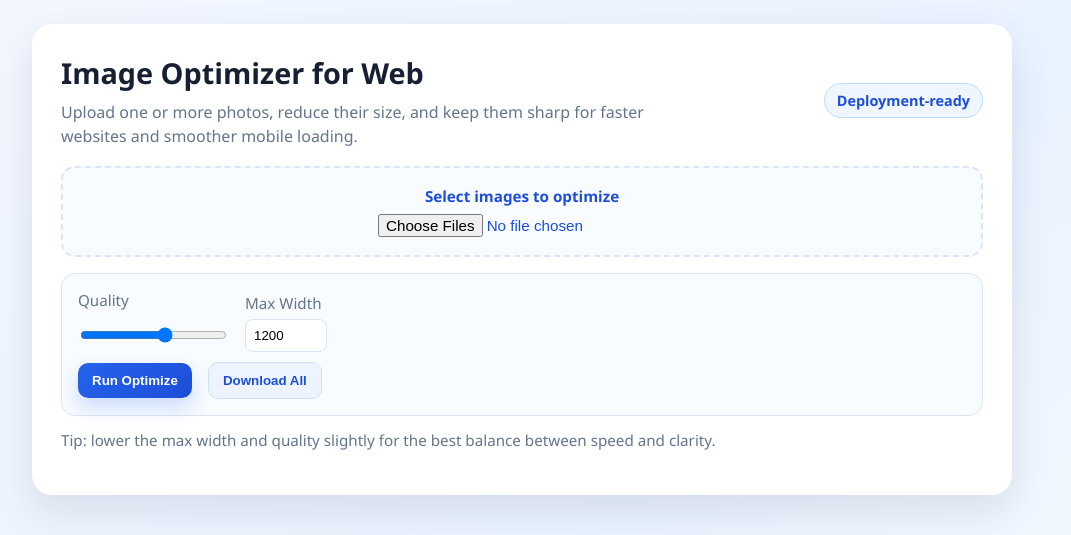
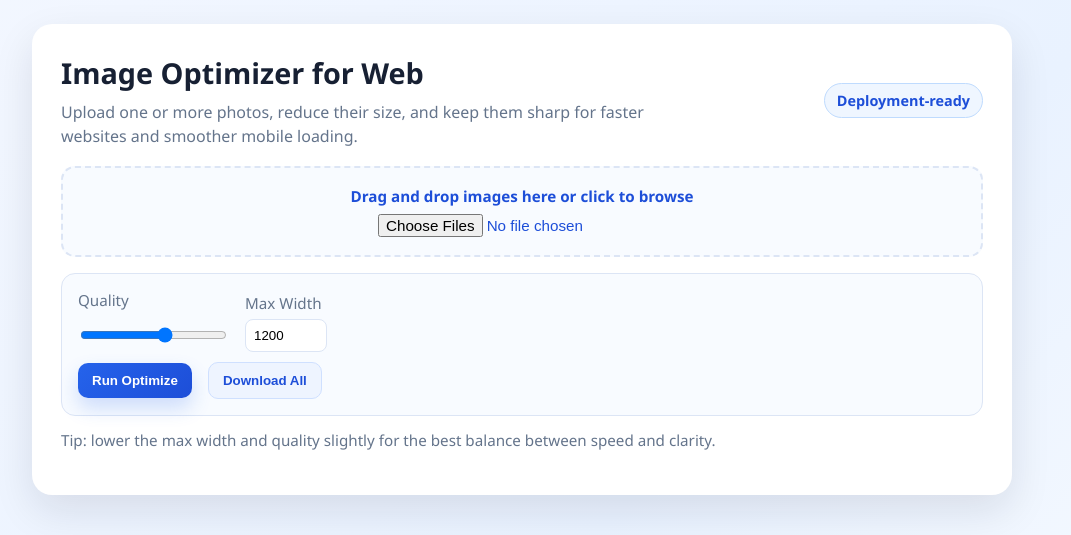
Before and after one commit to aldemas-py/codeSnippets, a PHP site: page / in a window 1280 px wide. Shown: the top 535 px of the page, without its empty margins (118-1189 px from the left). Run offline with PHP 8.4, Linux system fonts and the light colour scheme.

Commit message:
Drag and Drop option added

```diff
--- a/a My code smippets/scripts/index.php
+++ b/a My code smippets/scripts/index.php
@@ -201,6 +201,12 @@ if ($requestMethod === 'POST' && isset($_FILES['image']) && isset($_POST['fileNa
         .upload-box:hover {
             border-color: var(--primary);
             background: #f0f7ff;
+        }
+
+        .upload-box.drag-over {
+            border-color: var(--primary);
+            background: #eaf4ff;
+            transform: scale(1.01);
         }
 
         .file-input {
@@ -409,8 +415,8 @@ if ($requestMethod === 'POST' && isset($_FILES['image']) && isset($_POST['fileNa
             <div class="chip">Deployment-ready</div>
         </div>
 
-        <label class="upload-box" for="imageUpload">
-            <strong>Select images to optimize</strong>
+        <label class="upload-box" id="dropZone" for="imageUpload">
+            <strong>Drag and drop images here or click to browse</strong>
             <input class="file-input" type="file" id="imageUpload" accept="image/*" multiple>
         </label>
 
@@ -451,6 +457,7 @@ if ($requestMethod === 'POST' && isset($_FILES['image']) && isset($_POST['fileNa
 
     <script>
         const uploadInput = document.getElementById('imageUpload');
+        const uploadBox = document.getElementById('dropZone');
         const qualityInput = document.getElementById('quality');
         const maxWidthInput = document.getElementById('maxWidth');
         const resultText = document.getElementById('result');
@@ -629,13 +636,16 @@ if ($requestMethod === 'POST' && isset($_FILES['image']) && isset($_POST['fileNa
             resultText.textContent = `Optimized ${item.fileName}.`;
         };
 
-        uploadInput.addEventListener('change', async (event) => {
-            const files = Array.from(event.target.files || []);
-            if (!files.length) return;
+        const handleFiles = async (files) => {
+            const imageFiles = Array.from(files || []).filter((file) => file && file.type.startsWith('image/'));
+            if (!imageFiles.length) {
+                resultText.textContent = 'Please choose image files.';
+                return;
+            }
 
             selectedImages = [];
 
-            for (const file of files) {
+            for (const file of imageFiles) {
                 const dataUrl = await readFileAsDataURL(file);
                 const img = await loadImage(dataUrl);
                 selectedImages.push({
@@ -649,6 +659,33 @@ if ($requestMethod === 'POST' && isset($_FILES['image']) && isset($_POST['fileNa
             renderCards();
             resultText.textContent =
                 `${selectedImages.length} image(s) loaded. Click compress to generate lighter versions.`;
+        };
+
+        uploadInput.addEventListener('change', async (event) => {
+            await handleFiles(event.target.files);
+        });
+
+        ['dragenter', 'dragover'].forEach((eventName) => {
+            uploadBox.addEventListener(eventName, (event) => {
+                event.preventDefault();
+                event.stopPropagation();
+                uploadBox.classList.add('drag-over');
+            });
+        });
+
+        ['dragleave', 'dragend'].forEach((eventName) => {
+            uploadBox.addEventListener(eventName, (event) => {
+                event.preventDefault();
+                event.stopPropagation();
+                uploadBox.classList.remove('drag-over');
+            });
+        });
+
+        uploadBox.addEventListener('drop', async (event) => {
+            event.preventDefault();
+            event.stopPropagation();
+            uploadBox.classList.remove('drag-over');
+            await handleFiles(event.dataTransfer?.files || []);
         });
 
         document.getElementById('compressBtn').addEventListener('click', async () => {
```
